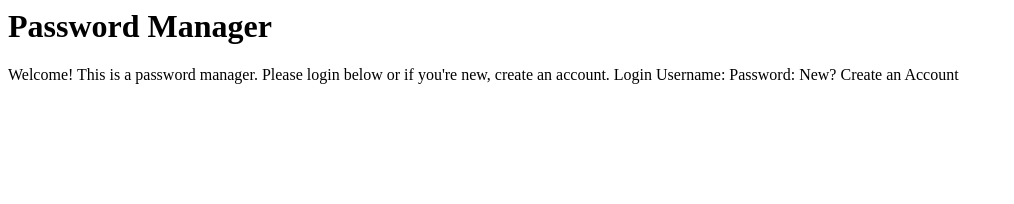
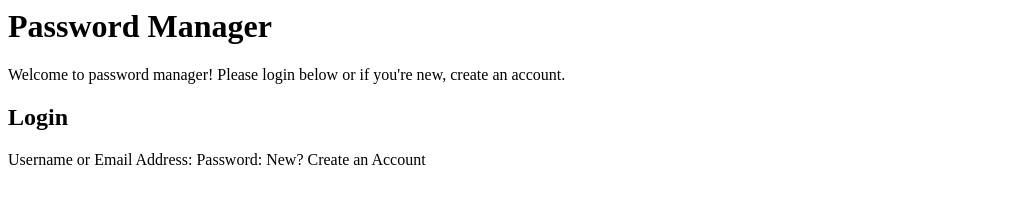
Before and after one commit to 2024-25-Allen-ISD-Computer-Science/6th-period-isp-password-manager, a browser extension: page main-page.html in a window 1280 px wide. Shown: the whole page, without its empty margins (0-1014 px from the left). Drawn offline with Linux system fonts and the light colour scheme.

Commit message:
more changes to the login

```diff
--- a/main-page.html
+++ b/main-page.html
@@ -1,10 +1,10 @@
 <html>
   <body>
     <h1>Password Manager</h1>
-    Welcome! This is a password manager. Please login below or if you're new, create an account.
-    Login
+    Welcome to password manager! Please login below or if you're new, create an account.
+    <h2>Login</h2>
 
-    Username:
+    Username or Email Address:
     Password:
 
     New? Create an Account
```
